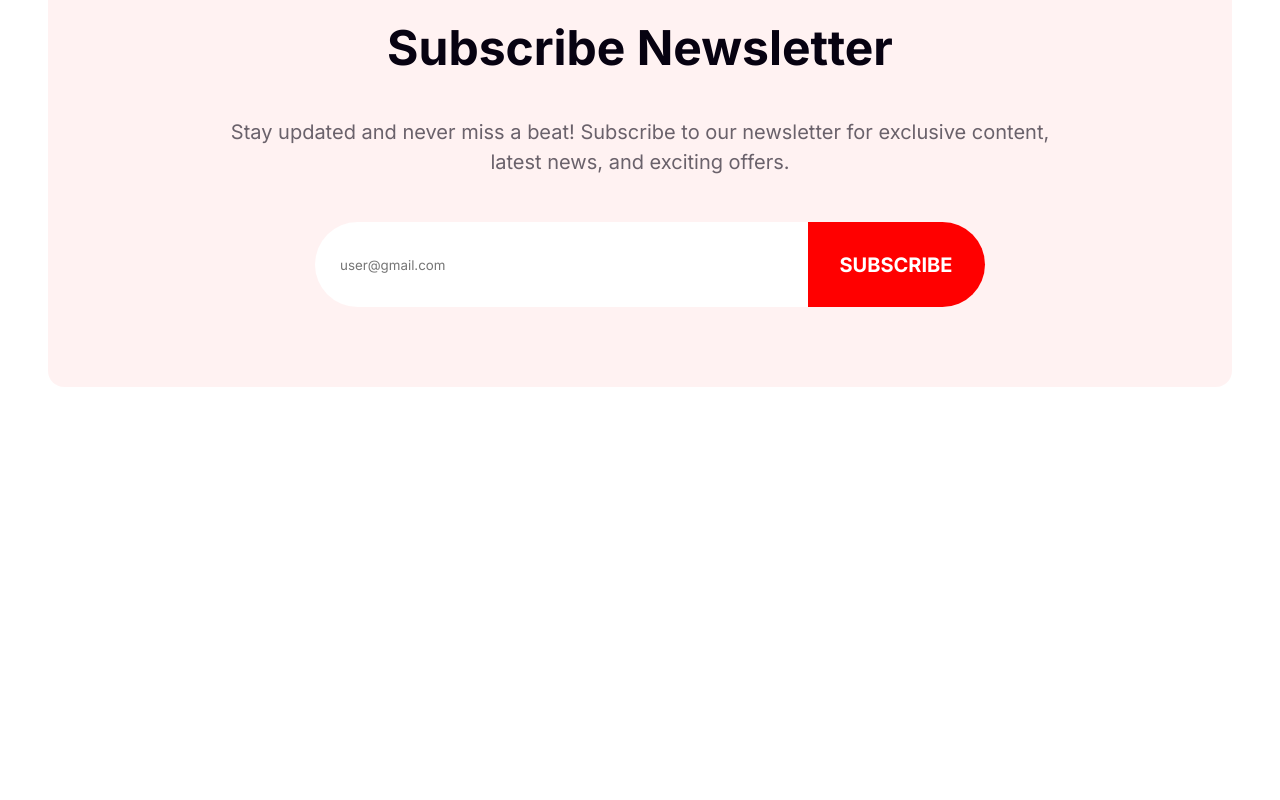
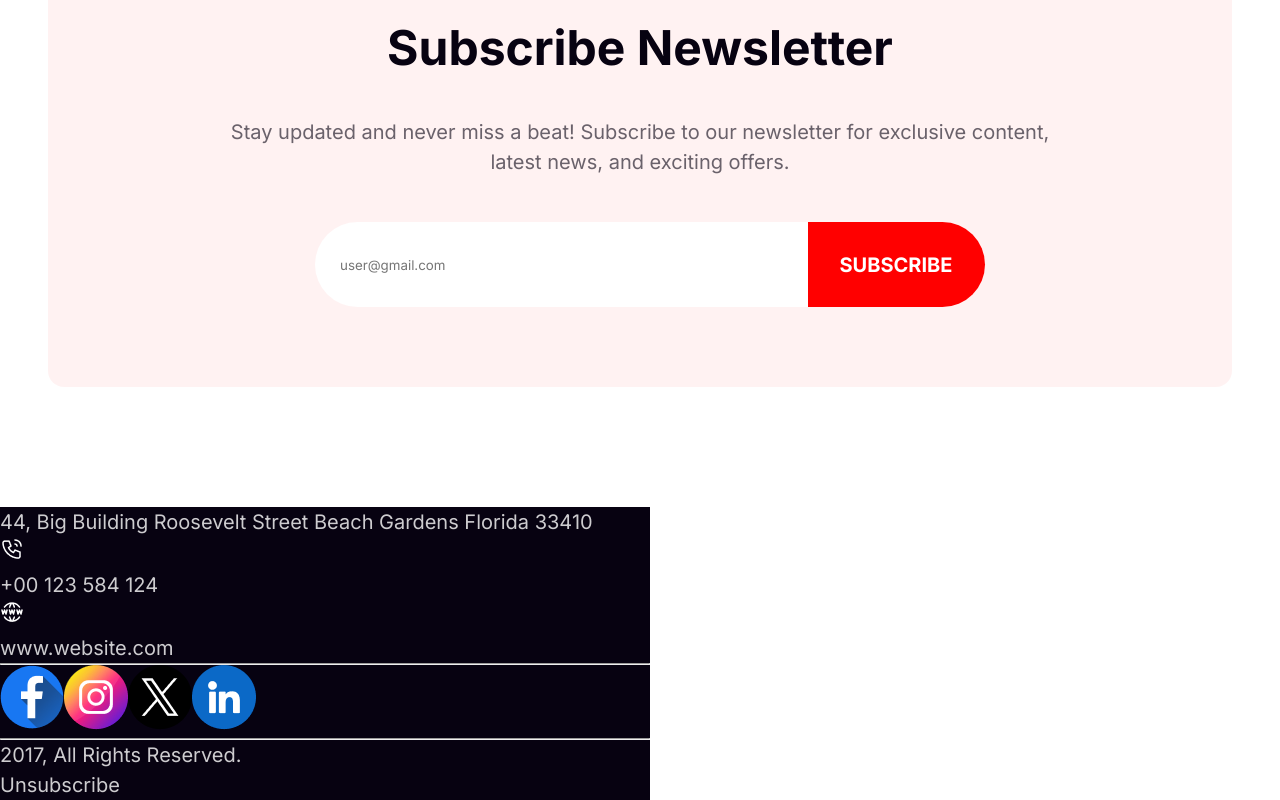
Before and after one commit to tisabbir/new-year-party, a plain HTML site: page index.html in a window 1280 px wide. Shown: the part 5240-6040 px from the top of the page. Before the commit the page ends 5627 px from the top, so only its background shows below. Drawn offline with Linux system fonts and the light colour scheme.

Commit message:
footer added

```diff
--- a/index.html
+++ b/index.html
@@ -120,6 +120,37 @@
             </div>
         </section>
     </main>
-    <footer></footer>
+<!-- footer section -->
+    <footer class="section">
+        <div class="footer-container para">
+            <div class="address">
+                <p class="location">
+                    44, Big Building Roosevelt Street
+Beach Gardens Florida 33410
+                </p>
+                <div class="contact">
+                    <div class="number">
+                        <img src="images/icons/Call.png" alt="">
+                        <p>+00 123 584 124</p>
+                    </div>
+                    <div class="web">
+                        <img src="images/icons/Website.png" alt="">
+                        <p>www.website.com</p>
+                    </div>
+                </div>
+
+            <hr>
+            </div>
+            <div>
+                <img src="images/icons/Facebook.png" alt="Facebook"><img src="images/icons/Instagram.png" alt="ig "><img src="images/icons/Twitter.png" alt=""><img src="images/icons/Linkedin.png" alt="  ">
+                <hr>
+            </div>
+            <div>
+                <p>2017, All Rights Reserved.</p>
+                <p>Unsubscribe</p>
+            </div>
+        </div>
+
+    </footer>
 </body>
 </html>
--- a/styles/style.css
+++ b/styles/style.css
@@ -263,3 +263,9 @@ text-align: center;
     right: -3%;
     bottom: 0;
 }
+
+/* footer section styles */
+.footer-container {
+  margin-top: 120px;
+  background: #070211;
+}
```
